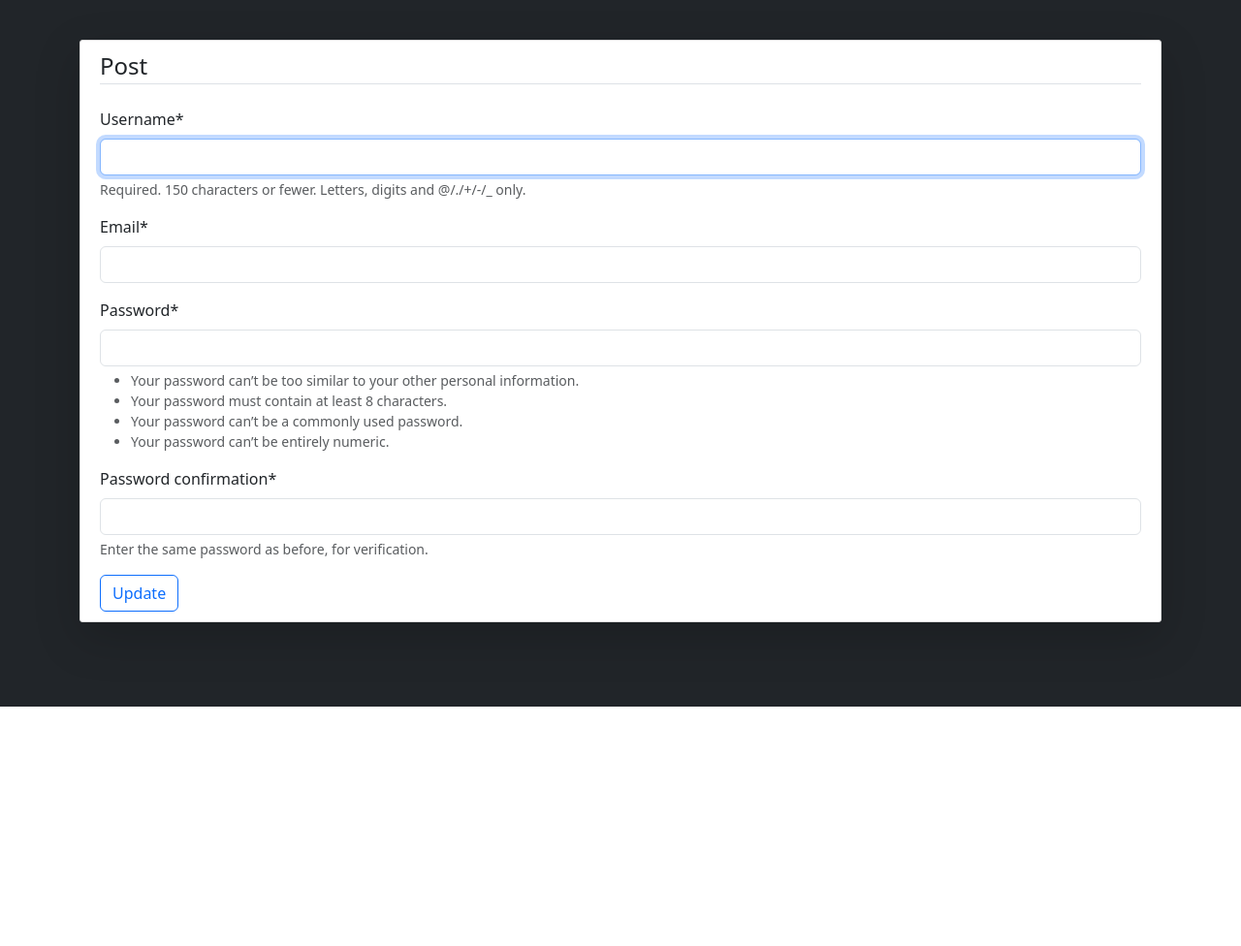
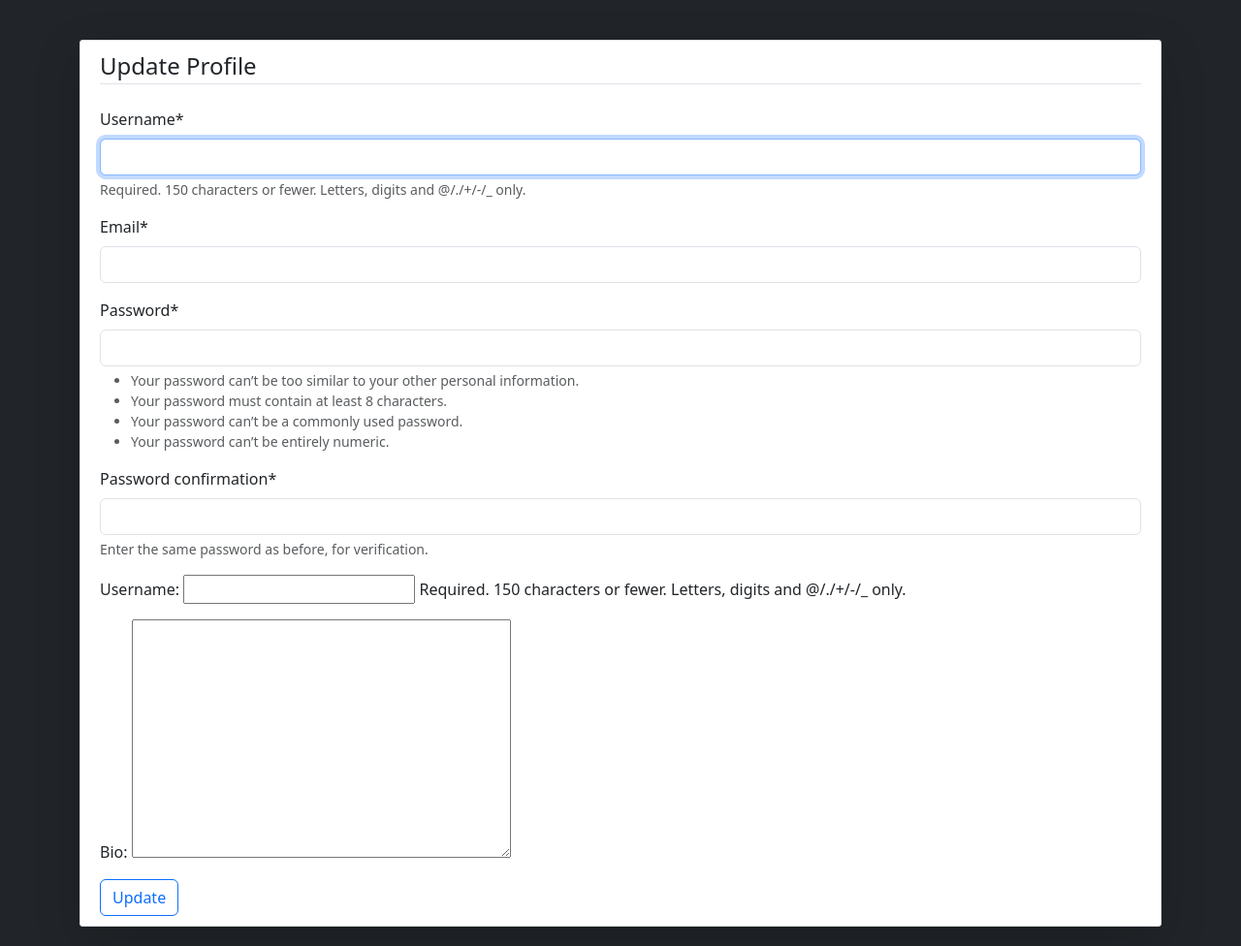
Before and after one commit to zFl4wless/26-sommercamp-social-media-app, a Django app: template templates/users/profile_form.html in a window 1280 px wide. Shown: the part 71-1047 px from the top of the page at 97% size. Before the commit the page ends 800 px from the top, so only its background shows below. Run offline with Django 4.2, Linux system fonts and the light colour scheme; the template is opened without the code that fills it: values that come from a table or form of the project are taken from there, others are empty; some libraries are stand-ins or nearby versions.

Commit message:
feat: adds profile page with username update (#4)

```diff
--- a/templates/users/profile_form.html
+++ b/templates/users/profile_form.html
@@ -7,9 +7,11 @@
             {% csrf_token %}
             <fieldset class="form-group">
                 <legend class="border-bottom mb-4">
-                    Post
+                    Update Profile
                 </legend>
                 {{ form|crispy }}
+                {{ user_form.as_p }}
+                {{ profile_form.as_p }}
             </fieldset>
             <div class="form-group">
                 <button class="btn btn-outline-primary" type="submit"><i class="fas fa-upload"></i> Update</button>
@@ -17,4 +19,5 @@
         </form>
 
     </div>
+
 {% endblock content %}
--- a/templates/users/profile_page.html
+++ b/templates/users/profile_page.html
@@ -8,7 +8,7 @@
         </p>
         {% if profile.user == user %}
             <div>
-                <a class="btn btn-secondary btn-sm mt-1 mb-1" href="{% url 'profile-update' profile.id %}">Update</a>
+                <a class="btn btn-secondary btn-sm mt-1 mb-1" href="{% url 'profile-update' %}">Update</a>
             </div>
         {% endif %}
     </div>
--- a/users/urls.py
+++ b/users/urls.py
@@ -8,5 +8,5 @@ urlpatterns = [
     path('logout/', auth_views.LogoutView.as_view(template_name='users/logout.html'), name='logout'),
     path('register/', user_views.register, name='register'),
     path('profile/<str:username>', user_views.view_user, name='user-profile'),
-    path('profile/<int:pk>/update', user_views.ProfileUpdateView.as_view(), name='profile-update')
+    path('profile', user_views.update_profile, name='profile-update')
 ]
--- a/users/views.py
+++ b/users/views.py
@@ -1,3 +1,4 @@
+from django import forms
 from django.contrib import messages
 from django.contrib.auth.mixins import LoginRequiredMixin, UserPassesTestMixin
 from django.contrib.auth.models import User
@@ -22,7 +23,7 @@ def register(request):
     return render(request, 'users/register.html', {'form': form})
 
 
-def view_user(request, username:str):
+def view_user(request, username: str):
     _create_profile_if_missing(User.objects.get(username=username))
     profile = Profile.objects.get(user__username=username)
     context = {
@@ -32,7 +33,23 @@ def view_user(request, username:str):
     return render(request, 'users/profile_page.html', context=context)
 
 
-class ProfileUpdateView(LoginRequiredMixin, UserPassesTestMixin, UpdateView):
+def update_profile(request):
+    if request.method == 'POST':
+        user_form = UserForm(request.POST, instance=request.user)
+        profile_form = ProfileForm(request.POST, instance=request.user.profile)
+        if user_form.is_valid() and profile_form.is_valid():
+            user_form.save()
+            profile_form.save()
+            messages.success(request, "Profile Updated")
+            return redirect(f'/profile/{request.user.username}')
+    else:
+        user_form = UserForm(instance=request.user)
+        profile_form = ProfileForm(instance=request.user.profile)
+
+    return render(request, 'users/profile_form.html', {'profile_form': profile_form, 'user_form': user_form})
+
+
+"""class ProfileUpdateView(LoginRequiredMixin, UserPassesTestMixin, UpdateView):
     model = Profile
     template_name = 'users/profile_form.html'
     fields = ['bio']
@@ -43,14 +60,24 @@ class ProfileUpdateView(LoginRequiredMixin, UserPassesTestMixin, UpdateView):
 
     def test_func(self):
         profile = self.get_object()
-        print(self.request.user.id)
-        print(profile.user.id)
         if self.request.user == profile.user:
             return True
         return False
 
     def get_success_url(self):
-        return reverse("user-profile", args=[self.request.user.username])
+        return reverse("user-profile", args=[self.request.user.username])"""
+
+
+class ProfileForm(forms.ModelForm):
+    class Meta:
+        model = Profile
+        fields = ['bio']
+
+
+class UserForm(forms.ModelForm):
+    class Meta:
+        model = User
+        fields = ['username']
 
 
 def _create_profile_if_missing(user) -> None:
```
